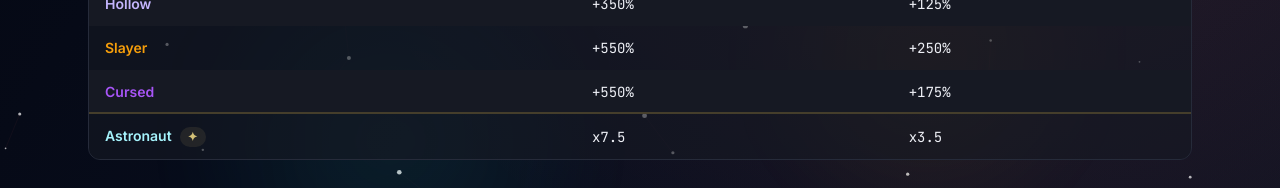
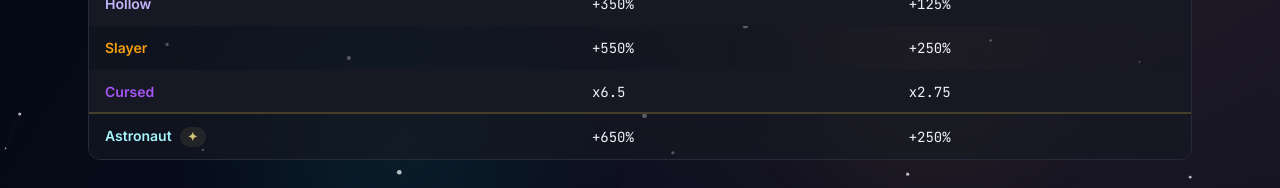
Before and after one commit to DarrrkSide/RaTF, a Next.js app: page /tutorial/mutations in a window 1280 px wide. Shown: the part 494-682 px from the top of the page. Built offline with nearby package versions, Linux system fonts and the light colour scheme.

Commit message:
right mnum

```diff
--- a/app/cards/page.tsx
+++ b/app/cards/page.tsx
@@ -69,8 +69,17 @@ function getImagePathCandidates(unitName: string) {
   ].filter(Boolean);
 }
 
-function parsePercentValue(value?: string) {
-  const match = value?.match(/([+-]?\d+(?:\.\d+)?)/);
+function parseMutationValue(value?: string) {
+  if (!value) return 0;
+
+  const normalized = value.trim().toLowerCase();
+
+  if (normalized.startsWith("x")) {
+    const multiplier = Number(normalized.slice(1));
+    return Number.isFinite(multiplier) ? multiplier - 1 : 0;
+  }
+
+  const match = normalized.match(/([+-]?\d+(?:\.\d+)?)/);
   if (!match) return 0;
   return Number(match[1]) / 100;
 }
@@ -97,17 +106,19 @@ function getEffectiveStats(unit: Unit, traitName: string | null, mutationName: s
   const mutation = MUTATIONS.find((entry) => entry.name === mutationName);
   const trait = TRAIT_TIERS.flatMap((tier) => tier.traits).find((entry) => entry.name === traitName);
 
-  const mutationDamageMultiplier = mutation ? parsePercentValue(mutation.damage) : 0;
-  const mutationHealthMultiplier = mutation ? parsePercentValue(mutation.health) : 0;
+  const mutationDamageMultiplier = mutation ? parseMutationValue(mutation.damage) : 0;
+  const mutationHealthMultiplier = mutation ? parseMutationValue(mutation.health) : 0;
+  const mutationDefenseMultiplier = mutation ? parseMutationValue(mutation.defense) : 0;
+  const mutationSpeedMultiplier = mutation ? parseMutationValue(mutation.speed) : 0;
   const traitDamageMultiplier = getBuffPercent(trait?.buffs, "damage");
   const traitHealthMultiplier = getBuffPercent(trait?.buffs, "health");
   const traitSpeedMultiplier = getBuffPercent(trait?.buffs, "speed");
 
   return {
     damage: details?.damage ? details.damage * (1 + mutationDamageMultiplier + traitDamageMultiplier) : undefined,
-    defense: details?.defense,
+    defense: details?.defense ? details.defense * (1 + mutationDefenseMultiplier) : undefined,
     health: details?.health ? details.health * (1 + mutationHealthMultiplier + traitHealthMultiplier) : undefined,
-    speed: details?.speed ? details.speed * (1 + traitSpeedMultiplier) : undefined,
+    speed: details?.speed ? details.speed * (1 + mutationSpeedMultiplier + traitSpeedMultiplier) : undefined,
   };
 }
 
--- a/app/tutorial/mutations/page.tsx
+++ b/app/tutorial/mutations/page.tsx
@@ -4,9 +4,10 @@ import { TutorialSectionShell } from "@/components/TutorialSectionShell";
 import { MUTATIONS } from "@/data/mutations";
 import { useEffect, useState } from "react";
 
-function formatMutationValue(name: string, value: string, type: "damage" | "health") {
-  if (name === "Astronaut") {
-    return type === "damage" ? "x7.5" : "x3.5";
+function formatMutationValue(value: string) {
+  const normalized = value.trim().toLowerCase();
+  if (normalized.startsWith("x")) {
+    return normalized;
   }
   return value;
 }
@@ -45,8 +46,8 @@ export default function MutationsPage() {
                     <span className="ml-2 inline-flex items-center rounded-full bg-amber-200/10 px-2 py-0.5 text-xs font-semibold text-amber-200 animate-pulse">✦</span>
                   )}
                 </td>
-                <td className="px-4 py-3 font-mono text-sm text-text">{formatMutationValue(mut.name, mut.damage, "damage")}</td>
-                <td className="px-4 py-3 font-mono text-sm text-text">{formatMutationValue(mut.name, mut.health, "health")}</td>
+                <td className="px-4 py-3 font-mono text-sm text-text">{formatMutationValue(mut.damage)}</td>
+                <td className="px-4 py-3 font-mono text-sm text-text">{formatMutationValue(mut.health)}</td>
               </tr>
             ))}
           </tbody>
--- a/data/mutations.ts
+++ b/data/mutations.ts
@@ -2,6 +2,8 @@ export type Mutation = {
   name: string;
   damage: string;
   health: string;
+  defense?: string;
+  speed?: string;
   color: string;
 };
 
@@ -12,7 +14,7 @@ export const MUTATIONS: Mutation[] = [
   { name: "Destroyer", damage: "+275%", health: "+100%", color: "#fb923c" },
   { name: "Hollow", damage: "+350%", health: "+125%", color: "#c4b5fd" },
   { name: "Slayer", damage: "+550%", health: "+250%", color: "#f59e0b" },
-  { name: "Cursed", damage: "+550%", health: "+175%", color: "#a855f7" },
+  { name: "Cursed", damage: "x6.5", health: "x2.75", defense: "x1.075", speed: "x1", color: "#a855f7" },
   { name: "Astronaut", damage: "+650%", health: "+250%", color: "#a5f3fc" },
 ];
 
```
